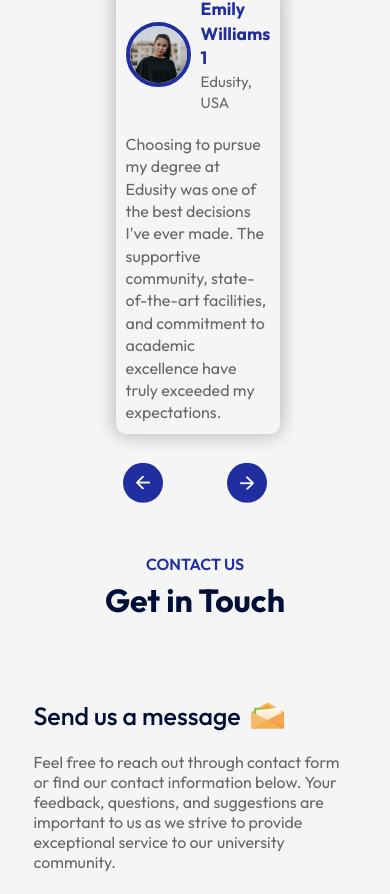
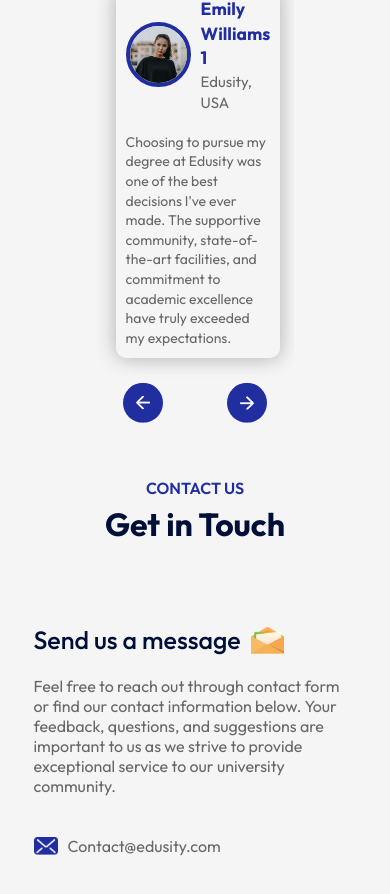
Before and after one commit to anilkumar-frontend/Edusicy, a React (Vite) app: page / in a window 390 px wide. Shown: the part 5415-6309 px from the top of the page. Built offline with nearby package versions, Linux system fonts and the light colour scheme.

Commit message:
Update Testimonial.css

```diff
--- a/src/Components/Testimonial/Testimonial.css
+++ b/src/Components/Testimonial/Testimonial.css
@@ -87,3 +87,6 @@
     .slide{
         padding: 10px;
     }
+    .slide p{
+        font-size: 14px;
+    }
```
